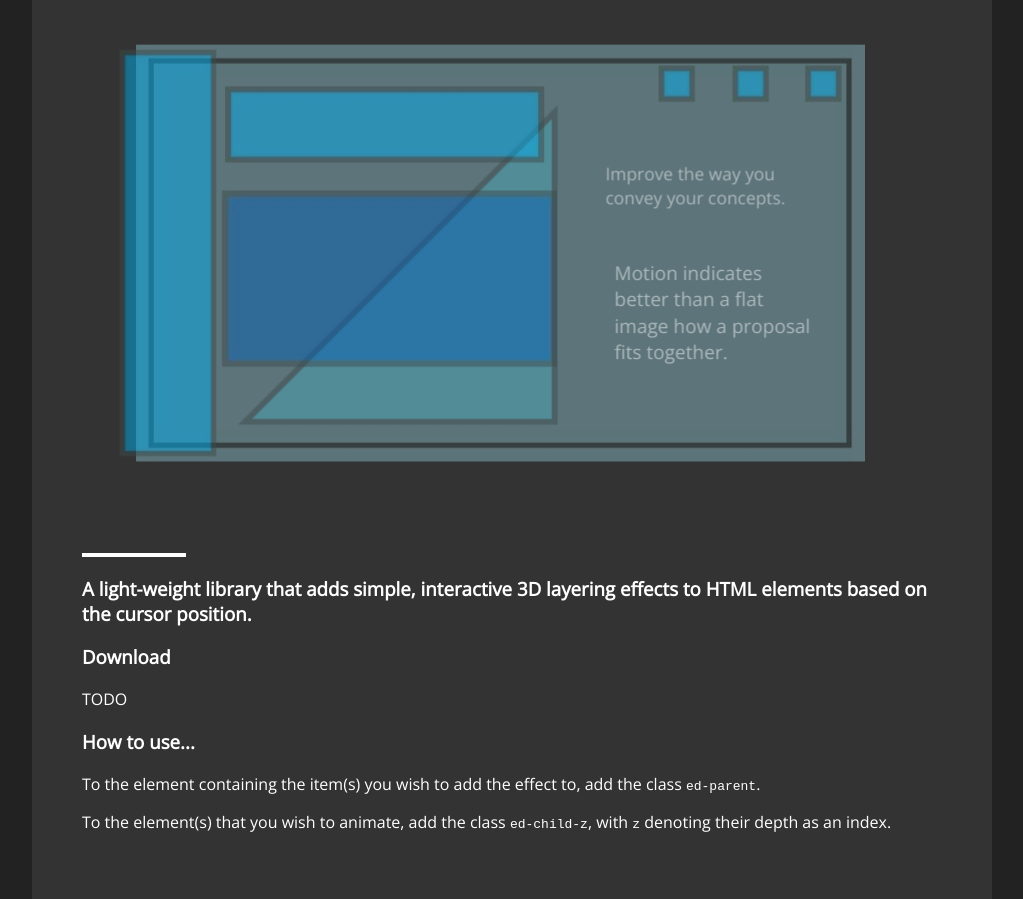
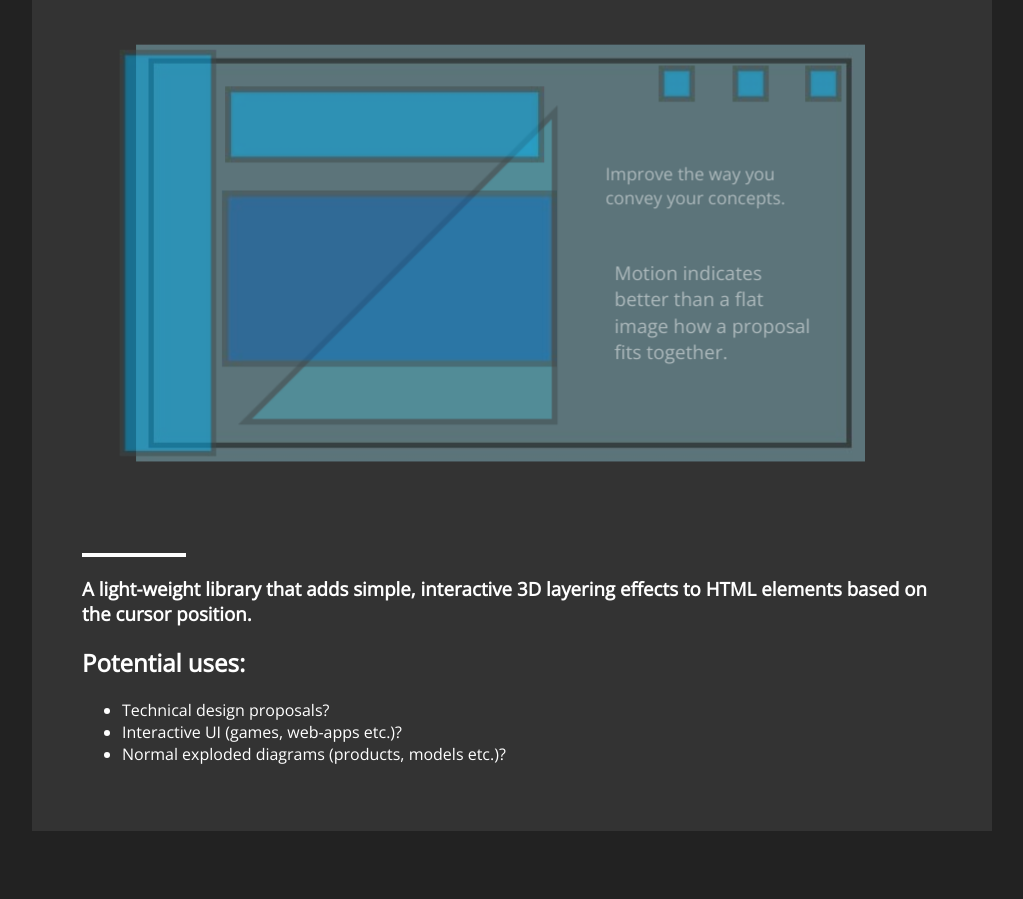
Before and after one commit to joshhills/exploded-dom-js, a website: page demo/demo.html in a window 1280 px wide. Shown: the part 231-1130 px from the top of the page, without its empty margins (128-1151 px from the left). After the commit the page ends 1062 px from the top, so only its background shows below. Drawn offline with nearby package versions, Linux system fonts and the light colour scheme; files whose address does not match are found by name.

```diff
--- a/demo/demo.html
+++ b/demo/demo.html
@@ -171,21 +171,20 @@
                 <h3>
                     A light-weight library that adds simple, interactive 3D layering effects to HTML elements based on the cursor position.
                 </h3>
-                <h3>
-                    Download
-                </h3>
-                <p>
-                    TODO
-                </p>
-                <h3>
-                    How to use...
-                </h3>
-                <p>
-                    To the element containing the item(s) you wish to add the effect to, add the class <code>ed-parent</code>.
-                </p>
-                <p>
-                    To the element(s) that you wish to animate, add the class <code>ed-child-z</code>, with <code>z</code> denoting their depth as an index.
-                </p>
+                <h2>
+                    Potential uses:
+                </h2>
+                <ul>
+                    <li>
+                        Technical design proposals?
+                    </li>
+                    <li>
+                        Interactive UI (games, web-apps etc.)?
+                    </li>
+                    <li>
+                        Normal exploded diagrams (products, models etc.)?
+                    </li>
+                </ul>
             </main>
         </div>
         <!-- Initialise -->
```
Also changed, not shown: README.md, 1 other file.
